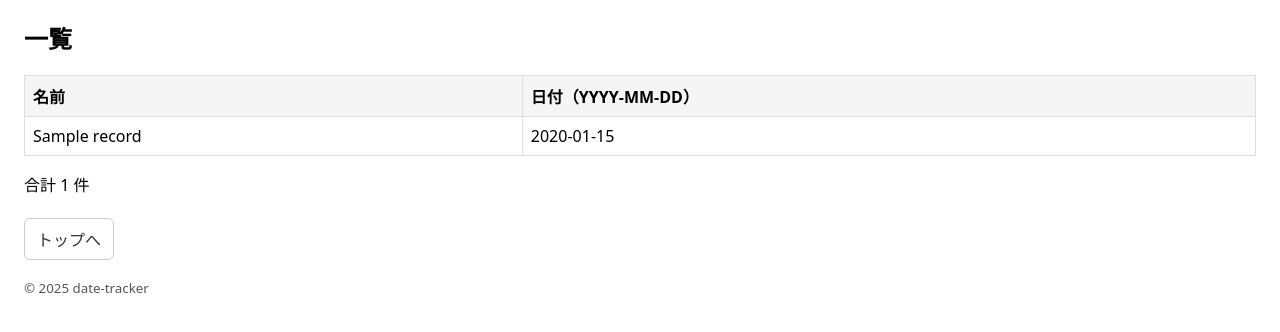
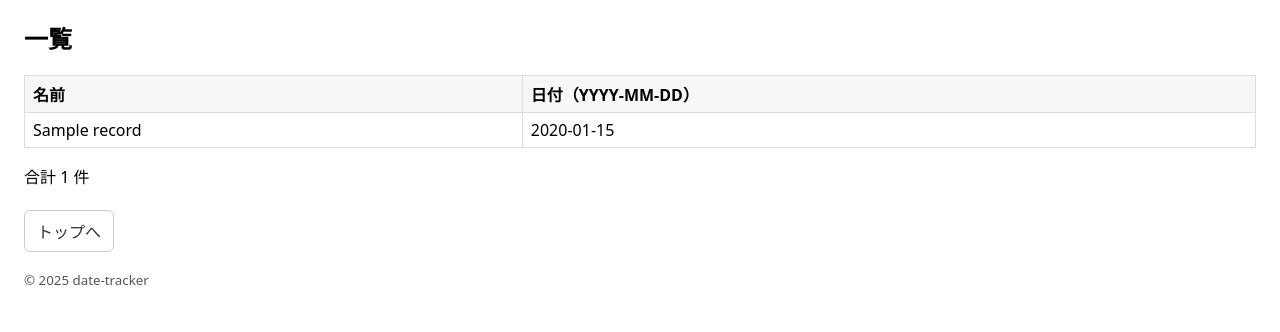
Before and after one commit to yuuki-hiroshima/date-tracker, a Flask app: template templates/list.html in a window 1280 px wide. Shown: the part 136-468 px from the top of the page. Run offline with Flask 3, Linux system fonts and the light colour scheme; the template is opened without the code that fills it: most values are stand-ins (such as "Sample title", 1, 10 or a date in 2020).

Commit message:
プッシュ漏れ（list.html）

```diff
--- a/templates/list.html
+++ b/templates/list.html
@@ -8,7 +8,8 @@
         <p>表示できるデータがありません。</p>
         <p><a class="btn primary" href="{{ url_for('add') }}">登録へ</a></p>
     {% else %}
-        <table>
+        <div class="table-wrap">
+        <table class="table striped hover compact">
             <thead>
             <tr><th>名前</th><th>日付（YYYY-MM-DD）</th></tr>
             </thead>
@@ -21,6 +22,7 @@
             {% endfor %}
             </tbody>
         </table>
+        </div>
         <p>合計 {{ count }} 件</p>
     {% endif %}
 
```
Lines whose indentation alone changed are shown as unchanged.
